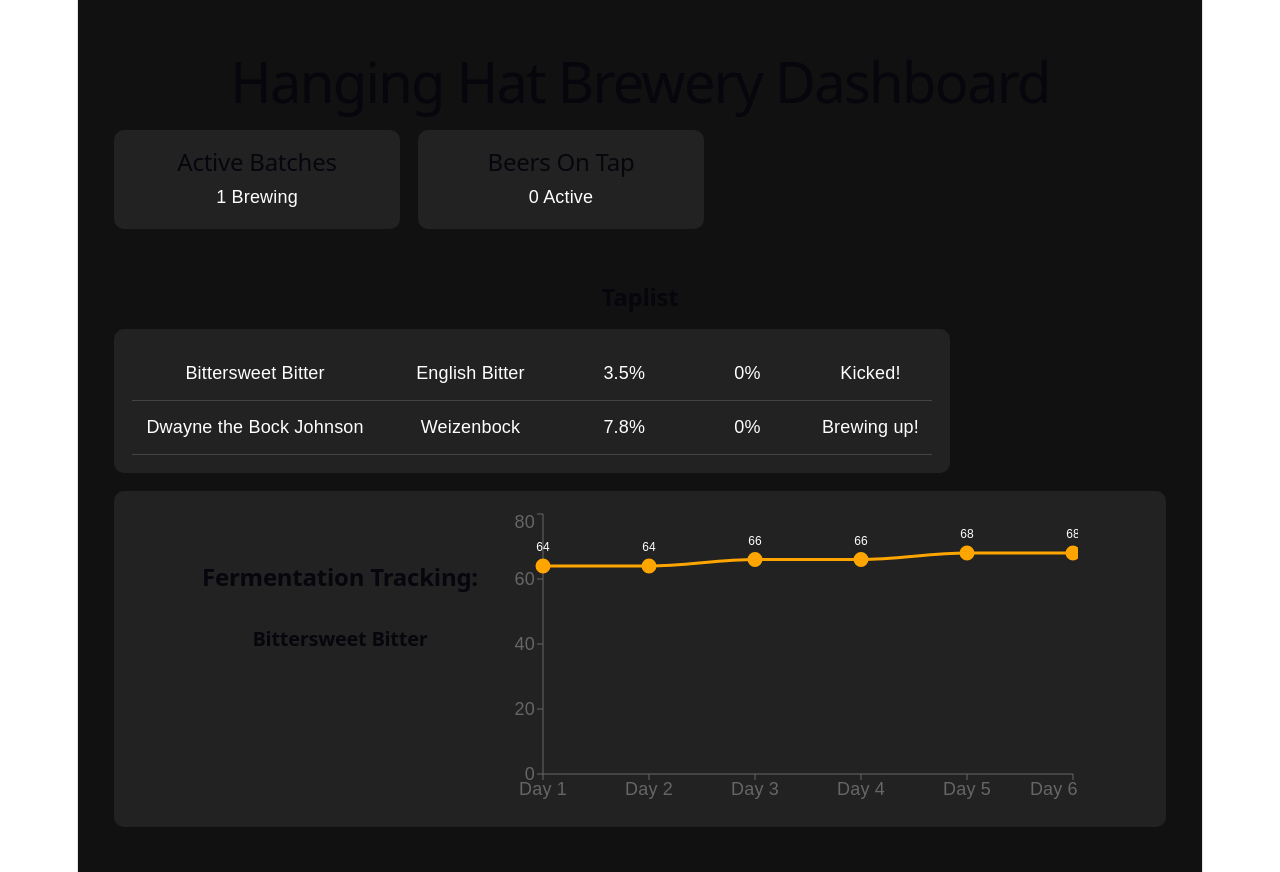
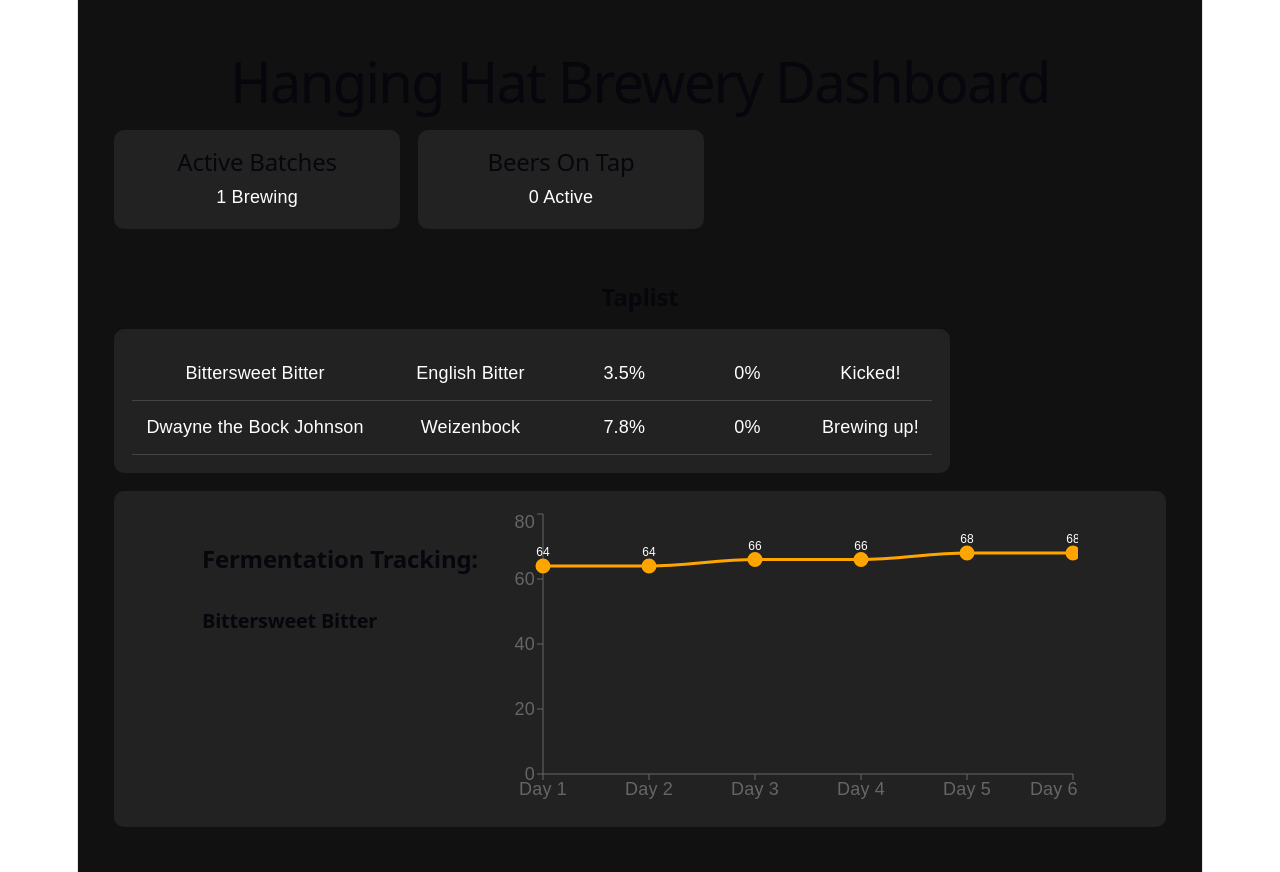
Before and after one commit to coder-sam90/Brewery-Dashboard-react-, a React (Vite) app in the folder brew-dashboard/: page / in a window 1280 px wide. Built offline with nearby package versions, Linux system fonts and the light colour scheme.

Commit message:
Update App.jsx

```diff
--- a/brew-dashboard/src/App.jsx
+++ b/brew-dashboard/src/App.jsx
@@ -100,8 +100,8 @@ function App() {
 >
   <h2
     style={{
-      marginTop: "3rem",
-      textAlign: "center",
+      marginTop: "2rem",
+      textAlign: "left",
       fontWeight: "bold",
     }}
     >
@@ -129,7 +129,7 @@ function App() {
       position: "top",
       fill: "white",
       fontSize: 12,
-      offset: 15,
+      offset: 10,
     }}
   />
 </LineChart>
```
